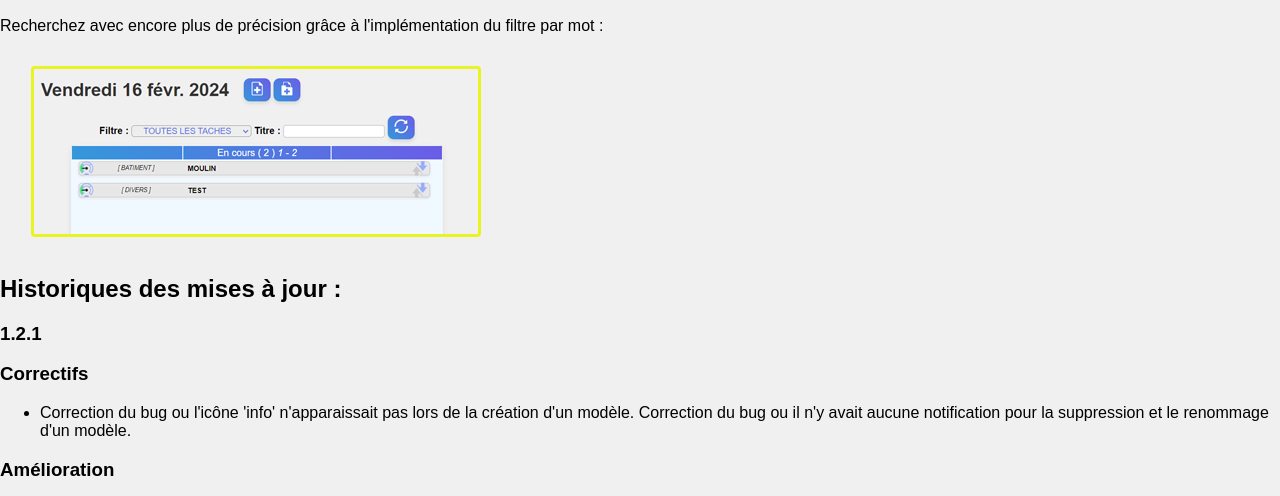
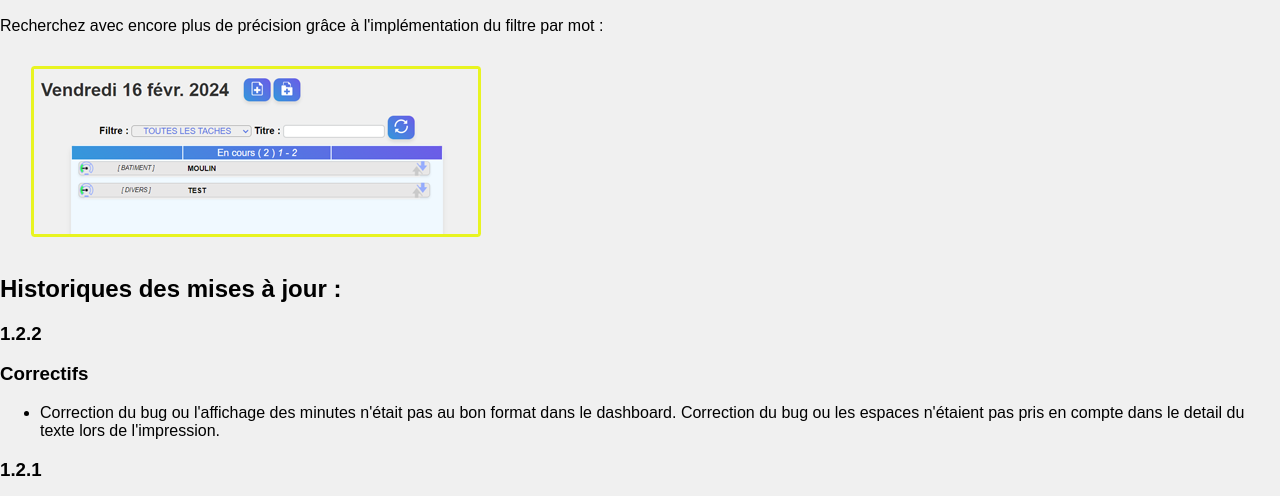
Before and after one commit to EmmTarSoftware/Mind2Task-Info, a plain HTML site: page actualite.html in a window 1280 px wide. Shown: the part 291-787 px from the top of the page. Drawn offline with Linux system fonts and the light colour scheme.

Commit message:
20240330-0836

```diff
--- a/actualite.html
+++ b/actualite.html
@@ -37,6 +37,15 @@
 
 
     <!-- 1.0.0 -->
+    <h3>1.2.2</h3>
+    <h3>Correctifs</h3>
+    <ul>
+        <li>
+            Correction du bug ou l'affichage des minutes n'était pas au bon format dans le dashboard.
+            Correction du bug ou les espaces n'étaient pas pris en compte dans le detail du texte lors de l'impression.
+        </li>
+    </ul>
+
     <h3>1.2.1</h3>
     <h3>Correctifs</h3>
     <ul>
```
